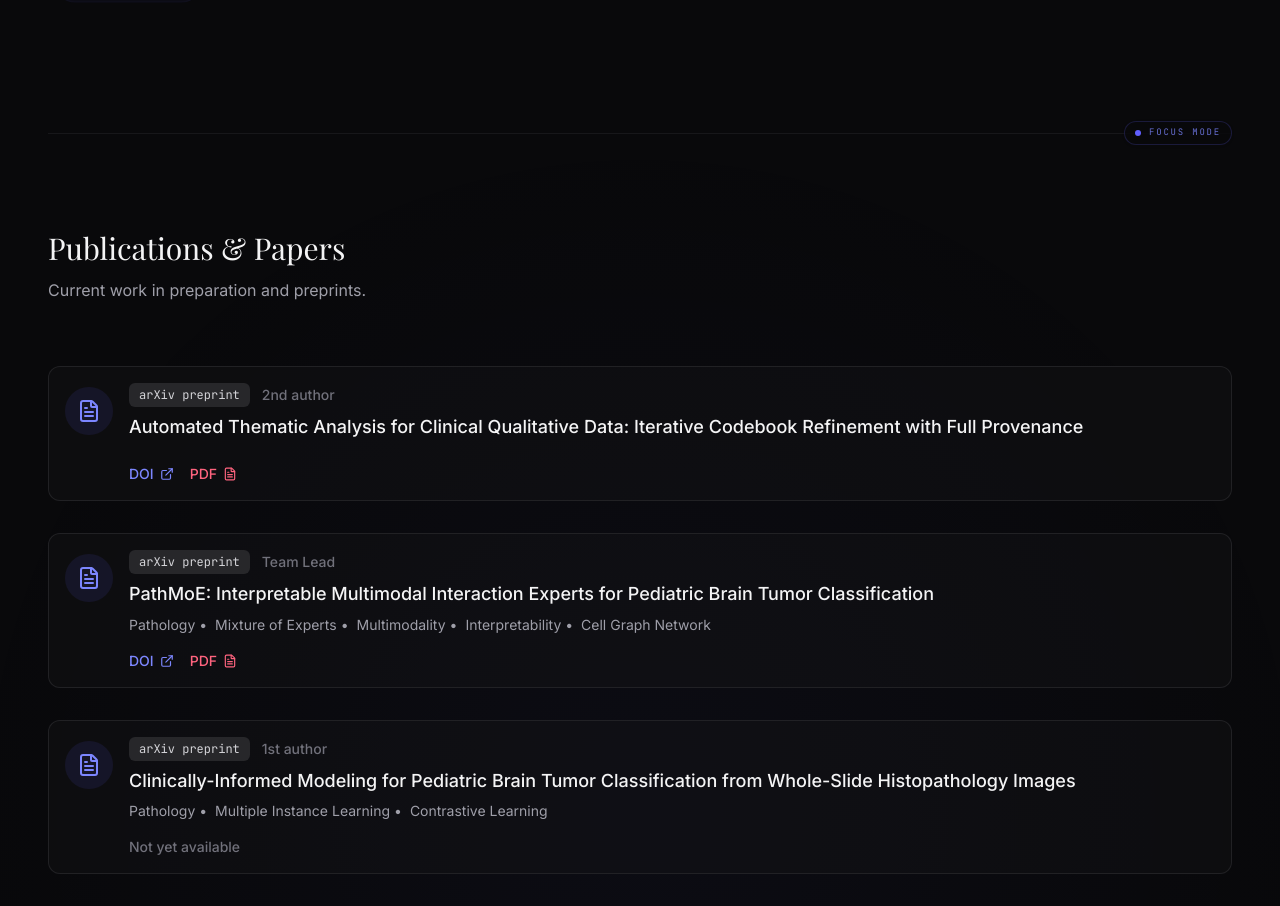
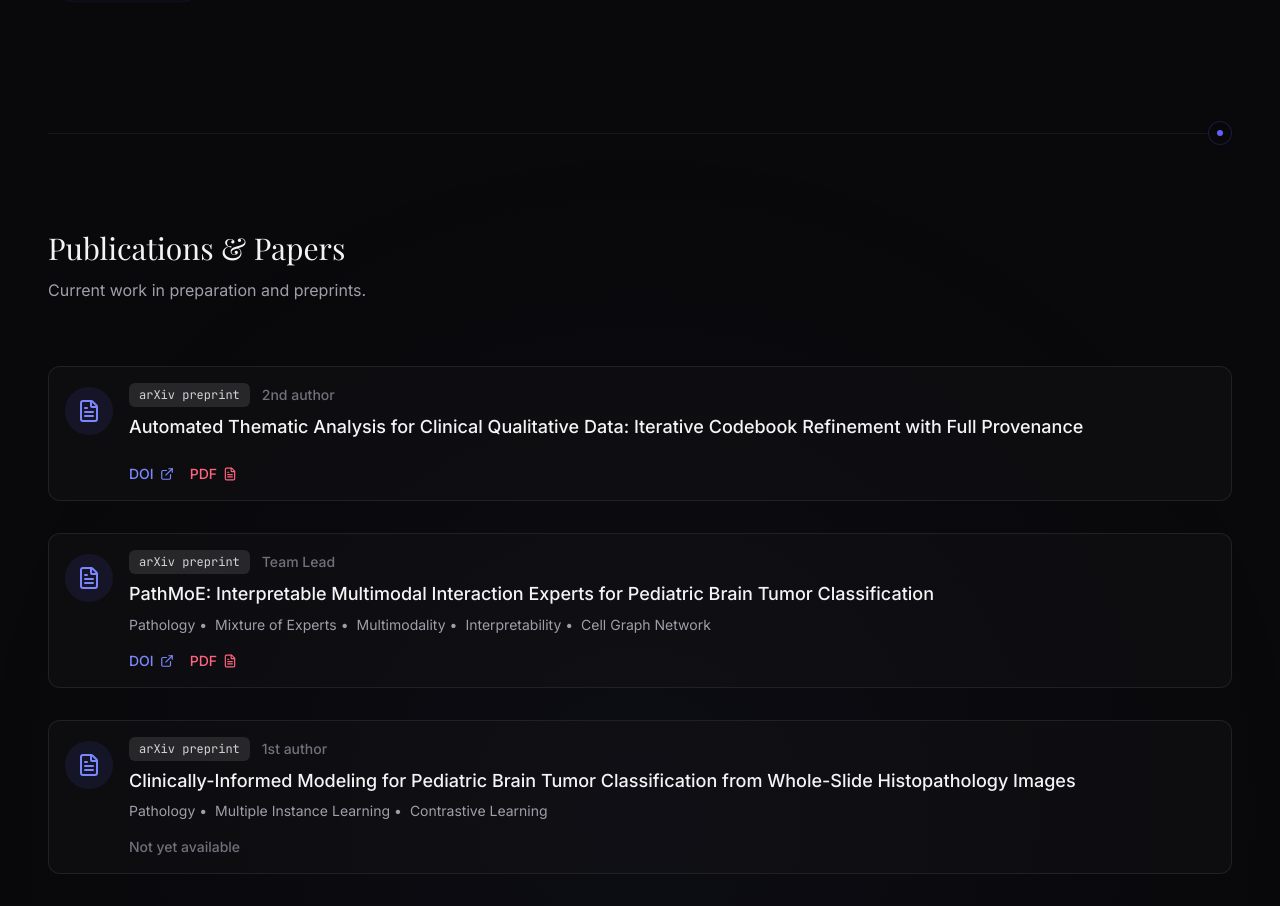
Before and after one commit to joakimawesome/joakimawesome.github.io, a Next.js app: page / in a window 1280 px wide. Shown: the part 2243-3149 px from the top of the page. Built offline with nearby package versions, Linux system fonts and the light colour scheme; a web font is replaced by a local one.

Commit message:
Remove 'Focus Mode' text label, leaving just a pulsing dot indicator

```diff
--- a/components/focus-section.tsx
+++ b/components/focus-section.tsx
@@ -31,13 +31,12 @@ export default function FocusSection({ id, isActive, children }: FocusSectionPro
         <motion.div
           initial={{ opacity: 0, y: 10 }}
           animate={{ opacity: 1, y: 0 }}
-          className="absolute -top-3 right-0 flex items-center gap-2 font-mono text-[9px] tracking-[0.2em] text-indigo-400/80 uppercase pointer-events-none select-none bg-zinc-950/80 backdrop-blur-sm px-2.5 py-1 rounded-full border border-indigo-500/20 shadow-sm"
+          className="absolute -top-3 right-0 flex items-center justify-center pointer-events-none select-none bg-zinc-950/80 backdrop-blur-sm p-2 rounded-full border border-indigo-500/20 shadow-sm"
         >
           <span className="relative flex h-1.5 w-1.5">
             <span className="animate-ping absolute inline-flex h-full w-full rounded-full bg-indigo-400 opacity-75"></span>
             <span className="relative inline-flex rounded-full h-1.5 w-1.5 bg-indigo-500"></span>
           </span>
-          Focus Mode
         </motion.div>
       )}
 
```
